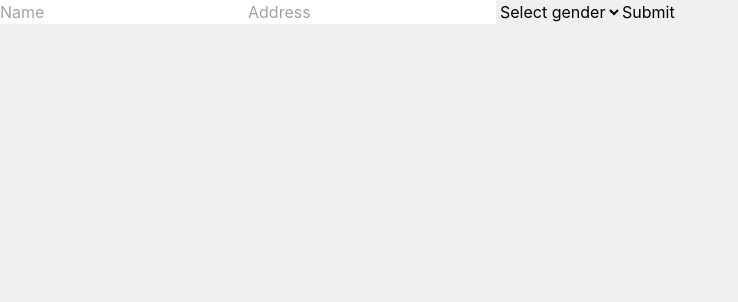
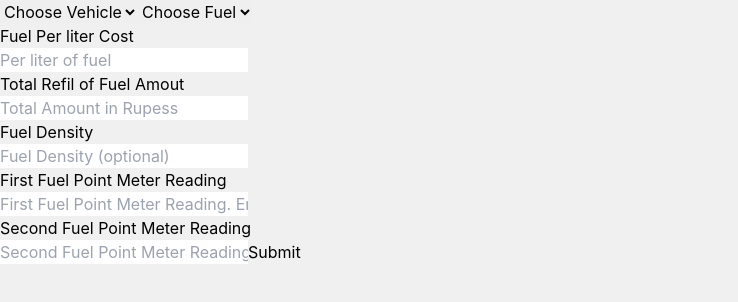
Before and after one commit to Manju1392k/SM-Vehicle-Mileage-Calculator, a React (Create React App) app: page / in a window 1280 px wide. Shown: the top 302 px of the page, without its empty margins (0-738 px from the left). Built offline with nearby package versions, Linux system fonts and the light colour scheme.

Commit message:
newversion2

```diff
--- a/src/components/Homepage.js
+++ b/src/components/Homepage.js
@@ -1,34 +1,62 @@
 import React, { useState } from 'react';
 
 function Home() {
-  const [form, setForm] = useState({
-    name: '',
-    address: '',
-    gender: ''
+  const [VehicleData, setVehicleData] = useState({
+    vehicletype: '',
+    fueltype: '',
+    FuelPrice: '',
+    TotalAmount: '',
+    FuelDensity: '',
+    FirstFuelPoint: '',
+    SecondFuelPoint: '',
   });
 
   const handleChange = (event) => {
-    setForm({
-      ...form,
+    setVehicleData({
+      ...VehicleData,
       [event.target.name]: event.target.value
     });
   };
 
   const handleSubmit = (event) => {
     event.preventDefault();
-    localStorage.setItem('formData', JSON.stringify(form));
+    localStorage.setItem('VehicleData', JSON.stringify(VehicleData));
   };
 
   return (
     <form onSubmit={handleSubmit}>
-      <input type="text" name="name" onChange={handleChange} placeholder="Name" />
-      <input type="text" name="address" onChange={handleChange} placeholder="Address" />
-      <select name="gender" onChange={handleChange}>
-        <option value="">Select gender</option>
-        <option value="male">Male</option>
-        <option value="female">Female</option>
+
+      <select name="vehicletype" onChange={handleChange} required={true}>
+        <option value="Not Selected">Choose Vehicle</option>
+        <option value="2 Wheeler">2 Wheeler</option>
+        <option value="female">4 Wheeler</option>
+        <option value="Other Vehicle">Other Vehicle</option>
       </select>
+
+      <select name="fueltype" onChange={handleChange} required={true}>
+        <option value="Not Selected">Choose Fuel</option>
+        <option value="Petrol">Petrol</option>
+        <option value="Diesel">Diesel</option>
+        <option value="Other Fuel">Other Fuel</option>
+      </select>
+
+      <h1>Fuel Per liter Cost</h1>
+      <input type="tel" name="FuelPrice" onChange={handleChange} placeholder="Per liter of fuel" required />
+
+      <h1>Total Refil of Fuel Amout</h1>
+      <input type="tel" name="TotalAmount" onChange={handleChange} placeholder="Total Amount in Rupess" required />
+
+      <h1>Fuel Density</h1>
+      <input type="tel" name="FuelDensity" onChange={handleChange} placeholder="Fuel Density (optional)" required />
+
+      <h1>First Fuel Point Meter Reading</h1>
+      <input type="tel" name="FirstFuelPoint" onChange={handleChange} placeholder="First Fuel Point Meter Reading. Enter First Refil Fuel Meter Reading" required />
+
+      <h1>Second Fuel Point Meter Reading</h1>
+      <input type="tel" name="SecondFuelPoint" onChange={handleChange} placeholder="Second Fuel Point Meter Reading. Enter Second Refil Fuel Meter Reading" required />
+
       <button type="submit">Submit</button>
+
     </form>
   );
 }
```
